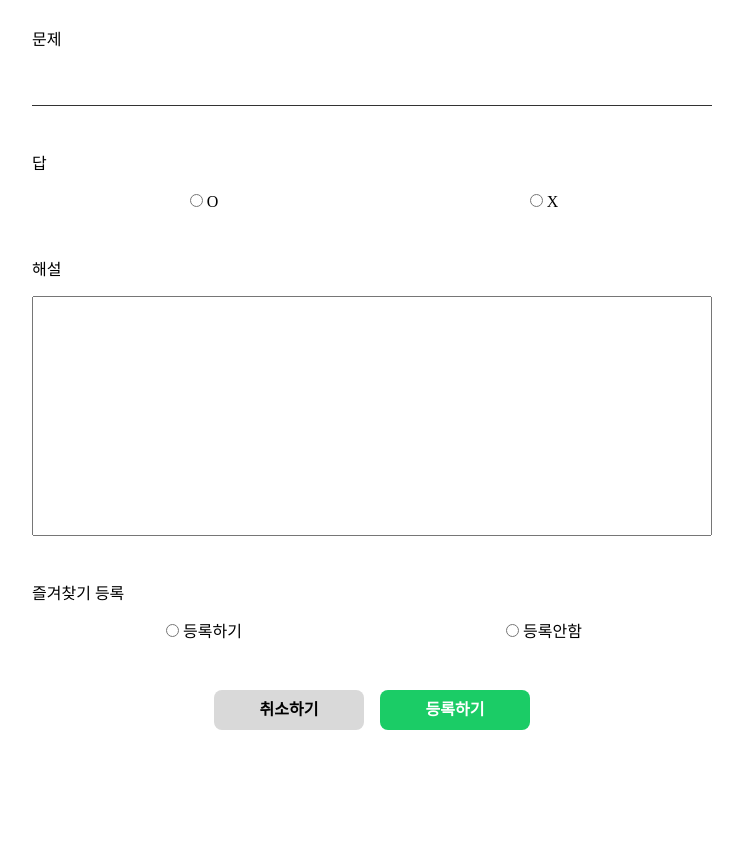
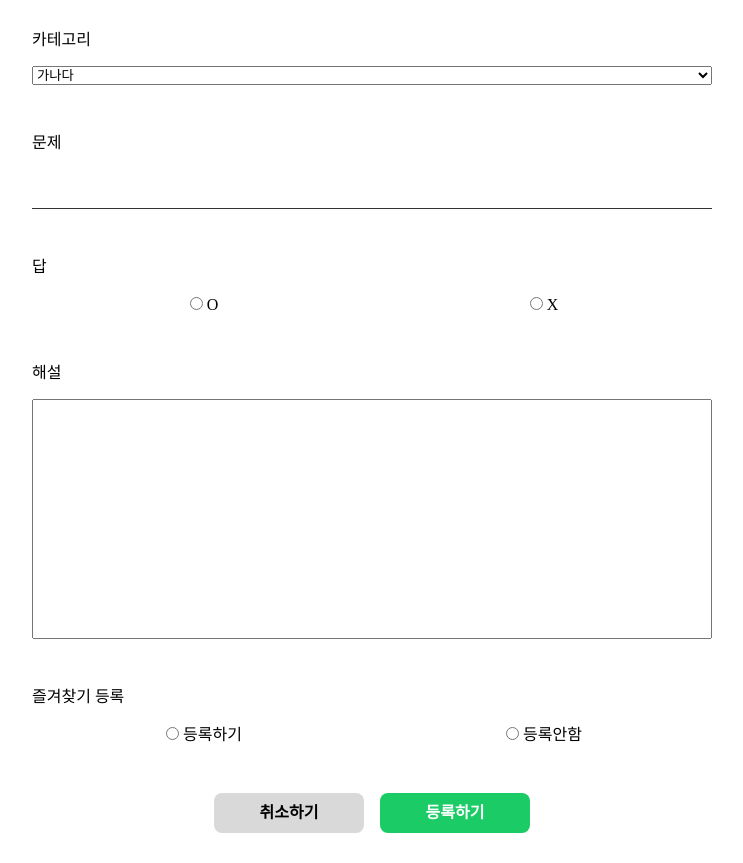
Before and after one commit to hozzijeong/oxnote, a React (Vite) app: page /quiz-form in a window 1280 px wide. Shown: the whole page, without its empty margins (268-1011 px from the left). Before the commit the page ends 800 px from the top, so only its background shows below. Built offline with nearby package versions, Linux system fonts and the light colour scheme.

Commit message:
chore: firestore 폴더 생성 및 절대경로 설정

```diff
--- a/src/class/FireStore.ts
+++ b/src/fireStore/FireStore.ts
@@ -10,7 +10,7 @@ import {
 	addDoc,
 	setDoc,
 } from 'firebase/firestore';
-import app from 'src/Firebase';
+import app from './Firebase';
 
 class FireStore {
 	db: Firestore;
@@ -30,10 +30,10 @@ class FireStore {
 
 	// 카테고리들을 반환하는 메서드
 	async getCategories(collectionId: string) {
-		const querySnapshot = await getDocs(collection(this.db, collectionId));
 		const categories: string[] = [];
 
-		querySnapshot.forEach((doc) => {
+		const categorySnapShot = await getDocs(collection(this.db, collectionId));
+		categorySnapShot.forEach((doc) => {
 			const data = doc.data();
 			categories.push(data.category);
 		});
--- a/src/pages/QuizRegister/QuizRegister.tsx
+++ b/src/pages/QuizRegister/QuizRegister.tsx
@@ -7,11 +7,13 @@ import { URL_PATH } from '@constants/path';
 import { useId, useState } from 'react';
 import { Quiz } from '@models/quiz';
 import { INITIAL_QUIZ } from '@constants/quiz';
-import FireStore from '@class/FireStore';
+import FireStore from 'src/fireStore/FireStore';
 
 const QuizRegister = () => {
 	const navigate = useNavigate();
 	const id = useId();
+	const [quizState, setQuizState] = useState<Quiz>(INITIAL_QUIZ);
+
 	const cancelHandler: React.MouseEventHandler<HTMLButtonElement> = () => {
 		const result = confirm(
 			'여기서 취소하면 작성한 내용이 사라집니다. 취소하시겠습니까?'
@@ -21,8 +23,6 @@ const QuizRegister = () => {
 			navigate(URL_PATH.HOME);
 		}
 	};
-
-	const [quizState, setQuizState] = useState<Quiz>(INITIAL_QUIZ);
 
 	const inputHandler = <T extends HTMLInputElement | HTMLTextAreaElement>(
 		event: React.ChangeEvent<T>
@@ -52,6 +52,12 @@ const QuizRegister = () => {
 	return (
 		<main className={styles.main} onSubmit={submitHandler}>
 			<form className={styles['quiz-form']}>
+				<InputLabel title='카테고리' htmlFor='category'>
+					<select>
+						<option>가나다</option>
+					</select>
+				</InputLabel>
+
 				<InputLabel title='문제' htmlFor='quiz'>
 					<Input
 						id='quiz'
--- a/tsconfig.json
+++ b/tsconfig.json
@@ -30,6 +30,7 @@
 			"@pages/*": ["src/pages/*"],
 			"@components/*": ["src/components/*"],
 			"@hooks/*": ["src/hooks/*"],
+			"@fireStore/*": ["src/fireStore/*"],
 			"@utils/*": ["src/utils/*"],
 			"@assets/*": ["src/assets/*"],
 			"@constants/*": ["src/constants/*"],
--- a/vite.config.ts
+++ b/vite.config.ts
@@ -25,6 +25,7 @@ export default defineConfig({
 			},
 			{ find: '@hooks', replacement: resolve(__dirname, '/src/hooks') },
 			{ find: '@utils', replacement: resolve(__dirname, '/src/utils') },
+			{ find: '@fireStore', replacement: resolve(__dirname, '/src/fireStore') },
 			{ find: '@assets', replacement: resolve(__dirname, '/src/assets') },
 			{ find: '@constants', replacement: resolve(__dirname, '/src/constants') },
 			{ find: '@style', replacement: resolve(__dirname, '/src/style') },
```
Also changed, not shown: .eslintrc.cjs, src/fireStore/Firebase.ts (renamed from src/Firebase.ts).
